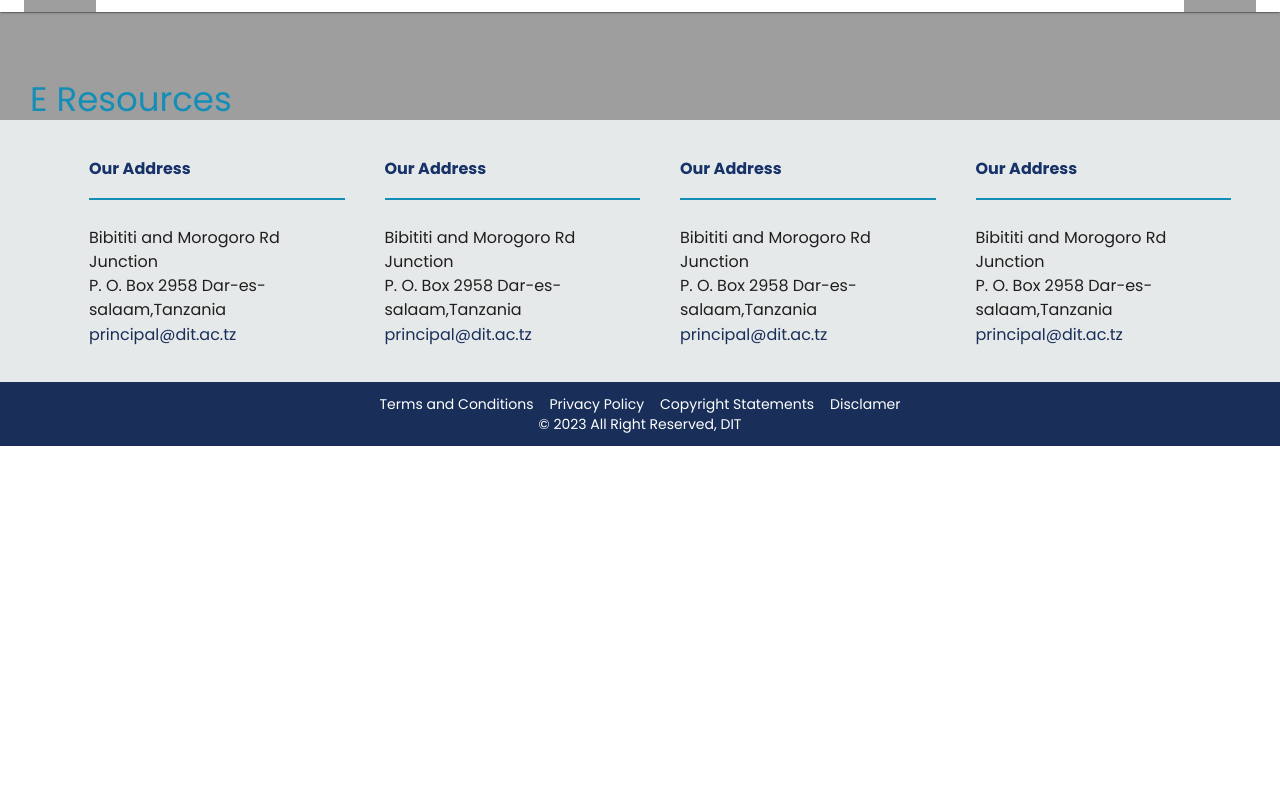
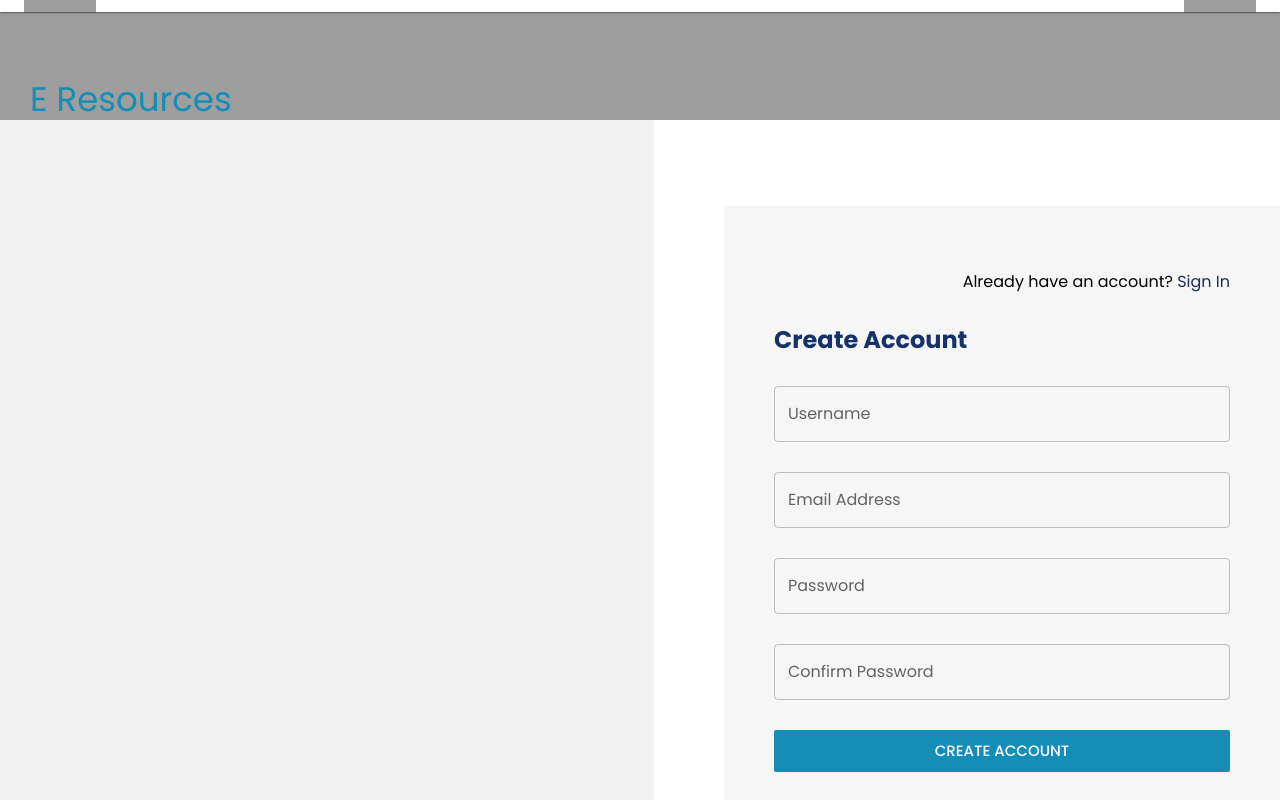
Before and after one commit to Nobertobrown/e-library-frontend, a React (Create React App) app: page /signup in a window 1280 px wide. Shown: the part 360-1160 px from the top of the page. Before the commit the page ends 806 px from the top, so only its background shows below. Built offline with nearby package versions, Linux system fonts and the light colour scheme.

Commit message:
add auth pages

```diff
--- a/src/App.jsx
+++ b/src/App.jsx
@@ -2,17 +2,19 @@ import React from "react";
 import "./App.css";
 import ResponsiveTopAppBar from "./components/AppBar/TopAppBar";
 import ResponsiveMiddleAppBar from "./components/AppBar/MiddleAppBar";
-import MiniDrawer from "./components/Drawer/MiniDrawer";
 import Footer from "./components/Footer/AppFooter";
-import Newsletter from "./components/Newsletter/Newsletter";
+import { Outlet } from "react-router-dom";
+// import MiniDrawer from "./components/Drawer/MiniDrawer";
+// import Newsletter from "./components/Newsletter/Newsletter";
 
 function App() {
   return (
     <>
       <ResponsiveTopAppBar />
       <ResponsiveMiddleAppBar />
-      <MiniDrawer />
-      <Newsletter />
+      <Outlet />
+      {/* <MiniDrawer />
+      <Newsletter /> */}
       <Footer />
     </>
   );
--- a/src/components/Drawer/MiniDrawer.jsx
+++ b/src/components/Drawer/MiniDrawer.jsx
@@ -1,5 +1,6 @@
 import * as React from "react";
 import { styled, useTheme } from "@mui/material/styles";
+import Newsletter from "../Newsletter/Newsletter";
 import Box from "@mui/material/Box";
 import MuiDrawer from "@mui/material/Drawer";
 import List from "@mui/material/List";
@@ -89,6 +90,7 @@ export default function MiniDrawer() {
   };
 
   return (
+    <>
       <Box sx={{ display: "flex" }}>
         <CssBaseline />
         <Drawer
@@ -169,7 +171,11 @@ export default function MiniDrawer() {
               { name: "Research & Publications", icon: <BookOutlinedIcon /> },
               { name: "External Resources", icon: <SourceOutlinedIcon /> },
             ].map((text, index) => (
-            <ListItem key={text.name} disablePadding sx={{ display: "block" }}>
+              <ListItem
+                key={text.name}
+                disablePadding
+                sx={{ display: "block" }}
+              >
                 <ListItemButton
                   sx={{
                     minHeight: 48,
@@ -233,6 +239,8 @@ export default function MiniDrawer() {
           <Outlet />
         </Container>
       </Box>
+      <Newsletter />
+    </>
   );
 }
 
--- a/src/index.css
+++ b/src/index.css
@@ -11,5 +11,5 @@
   align-items: center;
   justify-content: center;
   width: 100%;
-  height: 100%;
+  height: 100vh;
 }
--- a/src/index.js
+++ b/src/index.js
@@ -2,8 +2,9 @@ import React from "react";
 import ReactDOM from "react-dom/client";
 import "./index.css";
 import App from "./App";
+import Index from "./routes/index";
 import SignUpPage from "./routes/Auth/SignUp";
-import Index from "./routes/index";
+import MiniDrawer from "./components/Drawer/MiniDrawer";
 import ErrorPage from "./components/ErrorHandler/error-page";
 import Catalogue, { loader as booksLoader } from "./routes/Lib/Catalogue";
 import DetailCard, { loader as detailsLoader } from "./routes/Lib/DetailCard";
@@ -12,6 +13,7 @@ import { ThemeProvider } from "@mui/material";
 import { createBrowserRouter, RouterProvider } from "react-router-dom";
 import { QueryClient, QueryClientProvider } from "react-query";
 import { ReactQueryDevtools } from "react-query/devtools";
+import LoginPage from "./routes/Auth/Login";
 
 const queryClient = new QueryClient({
   defaultOptions: {
@@ -38,13 +40,21 @@ const router = createBrowserRouter([
             element: <Index />,
           },
           {
-            path: "catalogue/books",
+            path: "catalogue",
+            element: <MiniDrawer />,
+            children: [
+              {
+                index: true,
+                element: <Index />,
+              },
+              {
+                path: "books",
                 element: <Catalogue />,
                 loader: booksLoader(queryClient),
                 // action: contactAction,
               },
               {
-            path: "catalogue/books/:bookId",
+                path: "books/:bookId",
                 element: <DetailCard />,
                 loader: detailsLoader(queryClient),
                 // action: editAction,
@@ -55,12 +65,17 @@ const router = createBrowserRouter([
               // },
             ],
           },
-    ],
-  },
           {
             path: "/signup",
             element: <SignUpPage />,
-    errorElement: <ErrorPage />,
+          },
+          {
+            path: "/login",
+            element: <LoginPage />,
+          },
+        ],
+      },
+    ],
   },
 ]);
 
--- a/src/routes/Auth/Login.jsx
+++ b/src/routes/Auth/Login.jsx
@@ -0,0 +1,76 @@
+import {
+  Box,
+  Button,
+  FormControl,
+  InputLabel,
+  Link,
+  OutlinedInput,
+  Typography,
+} from "@mui/material";
+import React from "react";
+
+export default function LoginPage() {
+  // const [password, setPassword] = useState("");
+  // const [email, setEmail] = useState("");
+
+  return (
+    <Box display="flex" gap={8.75}>
+      <Box>
+        <img
+          style={{ width: "654px", height: "100%", opacity: "12%" }}
+          src="http://localhost:8080/images/bookshelves-bright-colors.jpg"
+          alt="Library-Books"
+        />
+      </Box>
+      <Box
+        display="flex"
+        flexDirection="column"
+        gap={3.75}
+        width="573px"
+        sx={{
+          backgroundColor: "background.main2",
+          px: 6.25,
+          pt: 8,
+          pb: 6.875,
+          my: 10.6875,
+        }}
+      >
+        <Box display="flex" justifyContent="flex-end">
+          <Typography>
+            New user? <Link>Create an account</Link>
+          </Typography>
+        </Box>
+        <Typography
+          variant="h5"
+          component="h5"
+          color="primary.light"
+          fontWeight={700}
+        >
+          Create Account
+        </Typography>
+
+        <FormControl variant="outlined">
+          <InputLabel htmlFor="email">Email Address</InputLabel>
+          <OutlinedInput id="email" type="email" label="Email Address" />
+        </FormControl>
+
+        <FormControl variant="outlined">
+          <InputLabel htmlFor="password">Password</InputLabel>
+          <OutlinedInput id="password" type="password" label="Password" />
+        </FormControl>
+
+        <Button
+          variant="contained"
+          size="large"
+          sx={{
+            borderRadius: "2px",
+            backgroundColor: "secondary.main",
+          }}
+          disableElevation
+        >
+          Sign In
+        </Button>
+      </Box>
+    </Box>
+  );
+}
--- a/src/routes/Auth/SignUp.jsx
+++ b/src/routes/Auth/SignUp.jsx
@@ -1,18 +1,90 @@
+import {
+  Box,
+  Button,
+  FormControl,
+  InputLabel,
+  Link,
+  OutlinedInput,
+  Typography,
+} from "@mui/material";
 import React from "react";
-import ResponsiveTopAppBar from "../../components/AppBar/TopAppBar";
-import ResponsiveMiddleAppBar from "../../components/AppBar/MiddleAppBar";
-import Footer from "../../components/Footer/AppFooter";
 
 export default function SignUpPage() {
-  //   const [username, setUsername] = useState("");
-  //   const [password, setPassword] = useState("");
-  //   const [email, setEmail] = useState("");
+  // const [username, setUsername] = useState("");
+  // const [password, setPassword] = useState("");
+  // const [email, setEmail] = useState("");
 
   return (
-    <>
-      <ResponsiveTopAppBar />
-      <ResponsiveMiddleAppBar />
-      <Footer />
-    </>
+    <Box display="flex" gap={8.75}>
+      <Box>
+        <img
+          style={{ width: "654px", height: "100%", opacity: "12%" }}
+          src="http://localhost:8080/images/bookshelves-bright-colors.jpg"
+          alt="Library-Books"
+        />
+      </Box>
+      <Box
+        display="flex"
+        flexDirection="column"
+        gap={3.75}
+        width="573px"
+        sx={{
+          backgroundColor: "background.main2",
+          px: 6.25,
+          pt: 8,
+          pb: 6.875,
+          my: 10.6875,
+        }}
+      >
+        <Box display="flex" justifyContent="flex-end">
+          <Typography>
+            Already have an account? <Link>Sign In</Link>
+          </Typography>
+        </Box>
+        <Typography
+          variant="h5"
+          component="h5"
+          color="primary.light"
+          fontWeight={700}
+        >
+          Create Account
+        </Typography>
+        <FormControl variant="outlined">
+          <InputLabel htmlFor="username">Username</InputLabel>
+          <OutlinedInput id="username" type="text" label="Username" />
+        </FormControl>
+
+        <FormControl variant="outlined">
+          <InputLabel htmlFor="email">Email Address</InputLabel>
+          <OutlinedInput id="email" type="email" label="Email Address" />
+        </FormControl>
+
+        <FormControl variant="outlined">
+          <InputLabel htmlFor="password">Password</InputLabel>
+          <OutlinedInput id="password" type="password" label="Password" />
+        </FormControl>
+
+        <FormControl variant="outlined">
+          <InputLabel htmlFor="confirmPassword">Confirm Password</InputLabel>
+          <OutlinedInput
+            id="confirmPassword"
+            type="password"
+            label="Confirm Password"
+          />
+        </FormControl>
+
+        <Button
+          variant="contained"
+          size="large"
+          sx={{
+            borderRadius: "2px",
+            backgroundColor: "secondary.main",
+          }}
+          disableElevation
+        >
+          Create Account
+        </Button>
+      </Box>
+    </Box>
   );
 }
```
Lines whose indentation alone changed are shown as unchanged.
